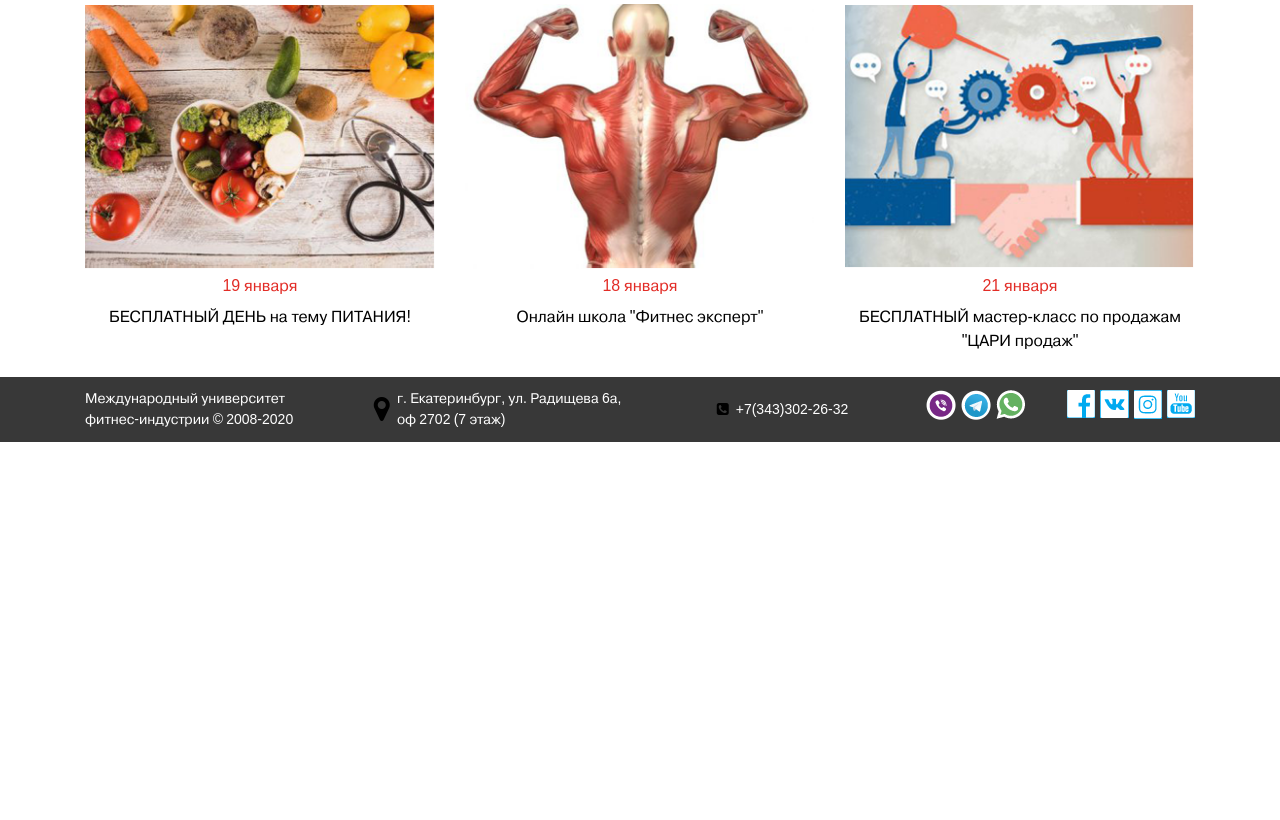
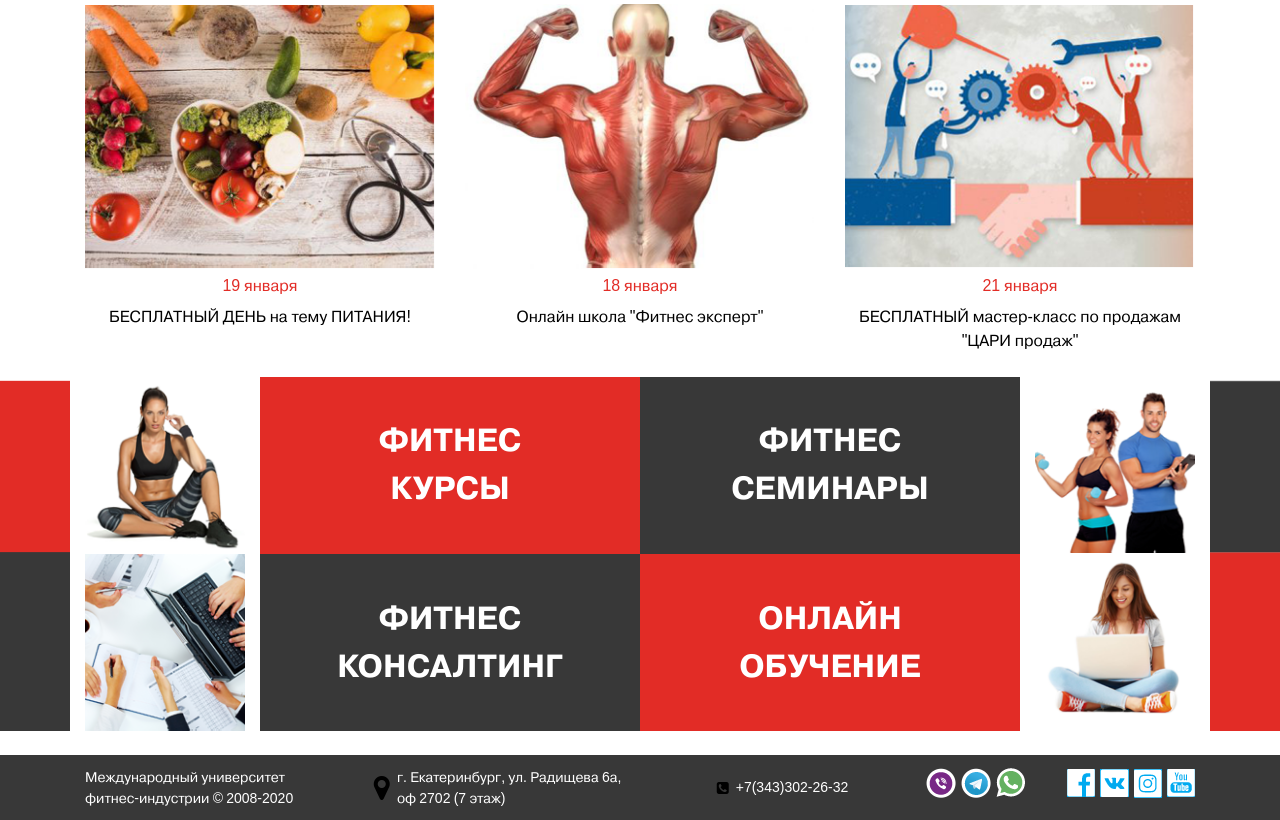
Before and after one commit to abutan/mufi, a plain HTML site: page index.html in a window 1280 px wide. Shown: the part 2136-2956 px from the top of the page. Before the commit the page ends 2578 px from the top, so only its background shows below. Drawn offline with nearby package versions, Linux system fonts and the light colour scheme.

Commit message:
Services

```diff
--- a/index.html
+++ b/index.html
@@ -300,8 +300,44 @@
         </article>
     </section>
 
-    <section class="services">
-        <article class="container"></article>
+    <section class="services mb-4">
+        <div class="row mb-0">
+            <div class="container">
+                <div class="row">
+                    <div class="col-md-2">
+                        <img src="./images/default/usl_main_01.png" alt="Услуги" class="img-fluid">
+                    </div>
+                    <div class="col-md-4 d-flex flex-column justify-content-center align-items-center fitness-course">
+                        <span>ФИТНЕС</span><span>КУРСЫ</span>
+                    </div>
+                    <div class="col-md-4 d-flex flex-column justify-content-center align-items-center fitness-seminar">
+                        <span>ФИТНЕС</span><span>СЕМИНАРЫ</span>
+                    </div>
+                    <div class="col-md-2">
+                        <img src="./images/default/usl_main_02.png" alt="Услуги" class="img-fluid">
+                    </div>
+                </div>
+
+            </div>
+        </div>
+        <div class="row mb-0">
+            <div class="container">
+                <div class="row">
+                    <div class="col-md-2">
+                        <img src="./images/default/usl_main_03.png" alt="Услуги" class="img-fluid">
+                    </div>
+                    <div class="col-md-4 d-flex flex-column justify-content-center align-items-center">
+                        <span>ФИТНЕС</span><span>КОНСАЛТИНГ</span>
+                    </div>
+                    <div class="col-md-4 d-flex flex-column justify-content-center align-items-center">
+                        <span>ОНЛАЙН</span><span>ОБУЧЕНИЕ</span>
+                    </div>
+                    <div class="col-md-2">
+                        <img src="./images/default/usl_main_04.png" alt="Услуги" class="img-fluid">
+                    </div>
+                </div>
+            </div>
+        </div>
     </section>
 
     <section class="graduates">
--- a/styles/style.scss
+++ b/styles/style.scss
@@ -227,6 +227,38 @@ main {
   }
 }
 
+.services{
+  .row{
+    min-height: 175px;
+    .col-md-2{
+      background-color: $white;
+    }
+    .col-md-4{
+      font-size: 32px;
+      font-family: 'PragmaticaBold', sans-serif;
+      color: $white;
+    }
+    &:first-child{
+      background: url("../images/default/bg-top.png") no-repeat center center /cover;
+      .fitness-course{
+        background-color: $red;
+      }
+      .fitness-seminar{
+        background-color: $brown;
+      }
+    }
+    &:last-child{
+      background: url("../images/default/bg-tdown.png") no-repeat center center /cover;
+      .col-md-4:first-child{
+        background-color: $brown;
+      }
+      .col-md-4:last-child{
+        background-color: $red;
+      }
+    }
+  }
+}
+
 /**** FOOTER *****/
 footer.footer{
   min-height: 65px;
@@ -307,6 +339,9 @@ footer.footer{
   .director .director-ul li{
     font-size: 14px;
   }
+  .services .row .col-md-4{
+    font-size: 28px;
+  }
 }
 
 @media screen and(max-width: 992px) {
@@ -348,6 +383,9 @@ footer.footer{
   .director .director-ul li {
     font-size: 12px;
   }
+  .services .row .col-md-4{
+    font-size: 24px;
+  }
 }
 
 @media screen and(max-width: 768px) {
@@ -385,6 +423,10 @@ footer.footer{
   .director .director-ul li {
     font-size: 14px;
   }
+  .services .row .col-md-2 img{
+    display: block;
+    margin: auto;
+  }
 }
 
 @media screen and (max-width: 445px){
```
Also changed, not shown: images/default/bg-tdown.png (added), images/default/bg-top.png (added), images/default/usl_main_01.png (added), images/default/usl_main_02.png (added), images/default/usl_main_03.png (added), images/default/usl_main_04.png (added), styles/style.css, 1 other file.
